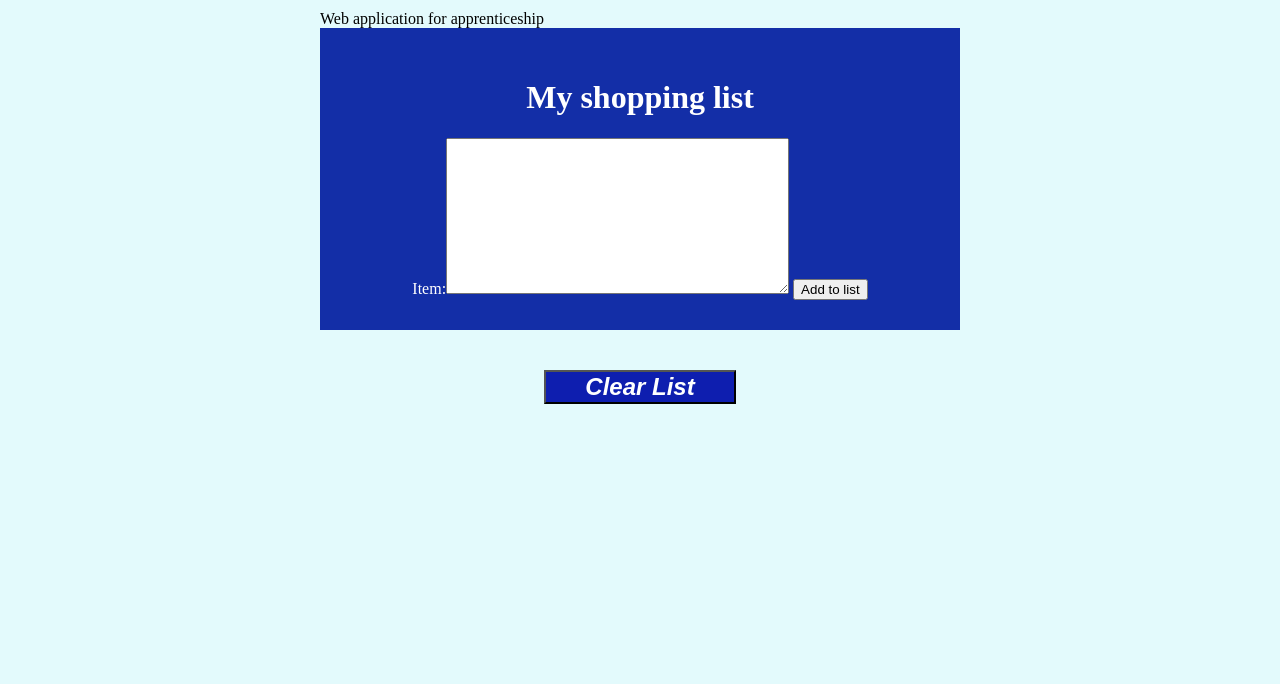
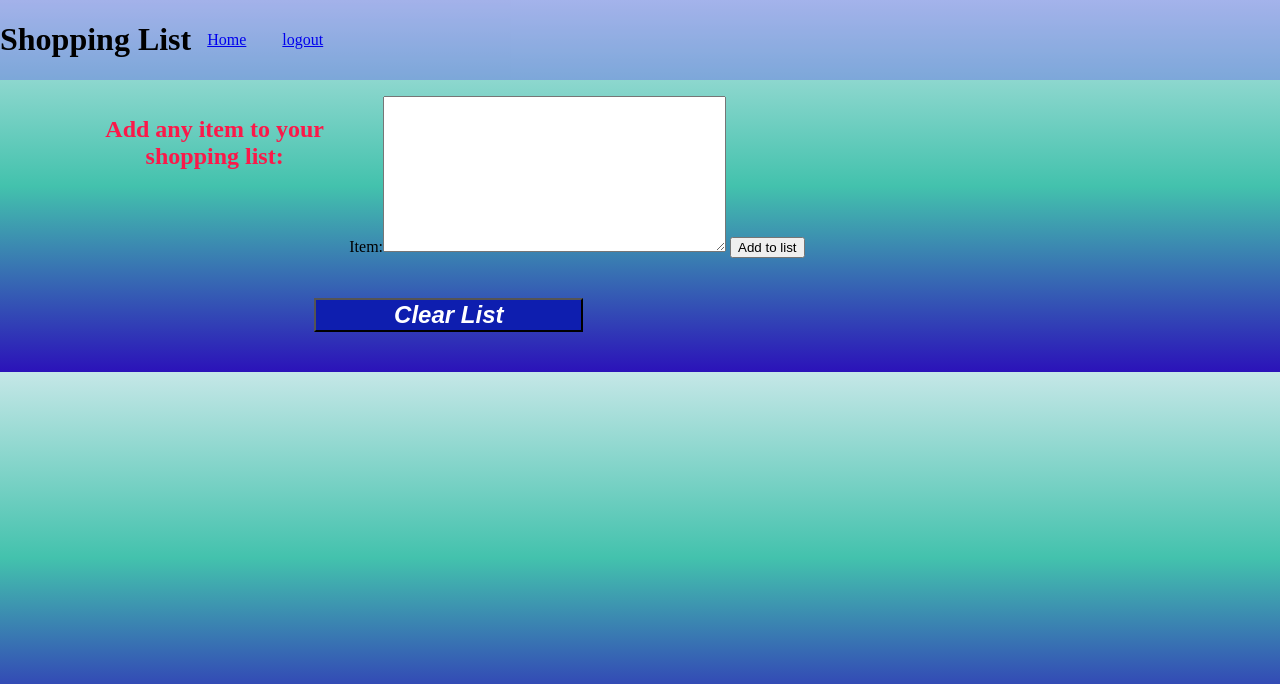
Before and after one commit to jperez29/shopping-list-app, a Django app: page /items/ in a window 1280 px wide. Shown: the top 684 px of the page. Run offline with Django 3.2, Linux system fonts and the light colour scheme; data that the repository does not hold is empty; some libraries are stand-ins or nearby versions.

Commit message:
adding a banner

```diff
--- a/shopping_list/settings.py
+++ b/shopping_list/settings.py
@@ -12,9 +12,9 @@ https://docs.djangoproject.com/en/3.2/ref/settings/
 
 from pathlib import Path
 import os
-from dotenv import load_dotenv
+# from dotenv import load_dotenv
 
-load_dotenv()
+# load_dotenv()
 
 # Build paths inside the project like this: BASE_DIR / 'subdir'.
 BASE_DIR = Path(__file__).resolve().parent.parent
--- a/shopping_list/static/base.css
+++ b/shopping_list/static/base.css
@@ -1,16 +1,56 @@
 body {
-    margin: 10px auto;
-    min-width: 250px;
-    max-width: 50%;
-    background-color: rgb(227, 250, 252);
+    /* margin: 10px auto; */
+    /* min-width: 250px;
+    max-width: 100%;
+    background-color: rgb(227, 250, 252); */
+    margin:0;
+    /*background-color:var(--first-color);*/
+    background-image: linear-gradient(rgb(197, 231, 231), rgb(67, 194, 173), rgb(43, 18, 185));
+    padding-top:6rem;
+    display:grid;
+    justify-items:left;
 }
+
+
+.banner{
+    width:100%;
+    display:flex;
+    flex-flow:wrap;
+    align-items:center;
+    list-style-type:none;
+    background-color:rgba(86, 58, 241,.3);
+    position:fixed;
+    top:0;
+    color:var(--third-color);
+    box-shadow:var(--shadow);
+}
+
+a:hover{
+    Color:rgba(87, 238, 119, 0.3);
+}
+
+.banner li {
+    display:inline;
+    margin: 1rem;
+}
+
+
 
 /* providing the box around the add button */
 .header{
-    background-color: rgb(19, 46, 167);
-    padding: 30px 40px;
-    color: white;
+    /* background-color: rgb(19, 46, 167);
+    padding: 10px 10px; */
+    color: rgb(252, 24, 73);
+    width: 30%;
+    length: 30%;
     text-align: center;
+    size: 2px;
+    padding-left: 5rem;
+    display: grid
+}
+.welcome {
+    text-align: left;
+    padding-left: 3rem;
 }
 
 ul {
@@ -22,7 +62,7 @@ ul li {
     cursor: pointer;
     position: relative;
     padding: 12px 8px 15px 40px;
-    /* removes bullet pointss */
+    /* removes bullet points */
     list-style-type: none;
     background: rgb(136, 231, 219);
     font-size: 18px;
@@ -58,3 +98,11 @@ ul li {
     background-color: rgb(14, 30, 175);
     color: white;
 }
+
+
+.list {
+    display:flex;
+}
+.list-item {
+
+}
--- a/shopping_list/templates/base.html
+++ b/shopping_list/templates/base.html
@@ -5,7 +5,7 @@
     <link rel="stylesheet" href= '/static/base.css'>
   </head>
   <body>
-      <header id="base_header">Web application for apprenticeship</header>
+      <!-- <header id="base_header">Web application for apprenticeship</header> -->
       <main class="container">
           {% block content %}
           {% endblock content %}
--- a/shopping_list/templates/shopping_list.html
+++ b/shopping_list/templates/shopping_list.html
@@ -3,21 +3,28 @@
 
 {% block content %}
 
-<!-- <div class = "header">
-    <h1>My shopping list</h1>
-    <form action="/addListItem/", method='post'>{% csrf_token %}
-        <input type="text" name="content">
-        <input type='submit' value='Add to list'>
-    </form>
-</div> -->
+<div class = "banner">
+    <div class ="title">
+        <h1>Shopping List</h1>
+    </div>
+    <div class="nav">
+            <u1>
+                <li><a href="/">Home</a></li>
+                <li><a href="/logout/">logout</a></li>
+            </u1>
+    </div>
+</div>
 
+<div class= "welcome">
+{% if user.is_authenticated %}
+    <h1>Welcome, {{ user.first_name}}!</h1>
+{% endif %}
+</div>
 
-{% if user.is_authenticated %}
-    <p>Welcome, {{ user.first_name}}</p>
-{% endif %}
-
+<div class="list">
     <div class = "header">
-    <h1>My shopping list</h1>
+            <h2>Add any item to your shopping list:</h2>
+    </div>
             <form action="/items/", method='post'>
                 {%csrf_token%}
                 {{ form }}
@@ -26,14 +33,7 @@
             </form>
 </div>
 
-<!-- <ul>
-    {% for i in total_items %}
-    <li> {{i.item}} </li>
-        <form action="/deleteListItem/{{i.id}}/" method = "post">{% csrf_token %}
-            <input type="submit" value="x">
-        </form>
-    {% endfor %}
-</ul>  -->
+<div class = "list-items">
     <ul>
     {% if total_items %}
         {% for shopping_item in total_items %}
@@ -44,6 +44,7 @@
         {% endfor %}
     {% endif %}
     </ul>
+</div>
 
 
 <!-- delete all items -->
```
Lines whose indentation alone changed are shown as unchanged.
